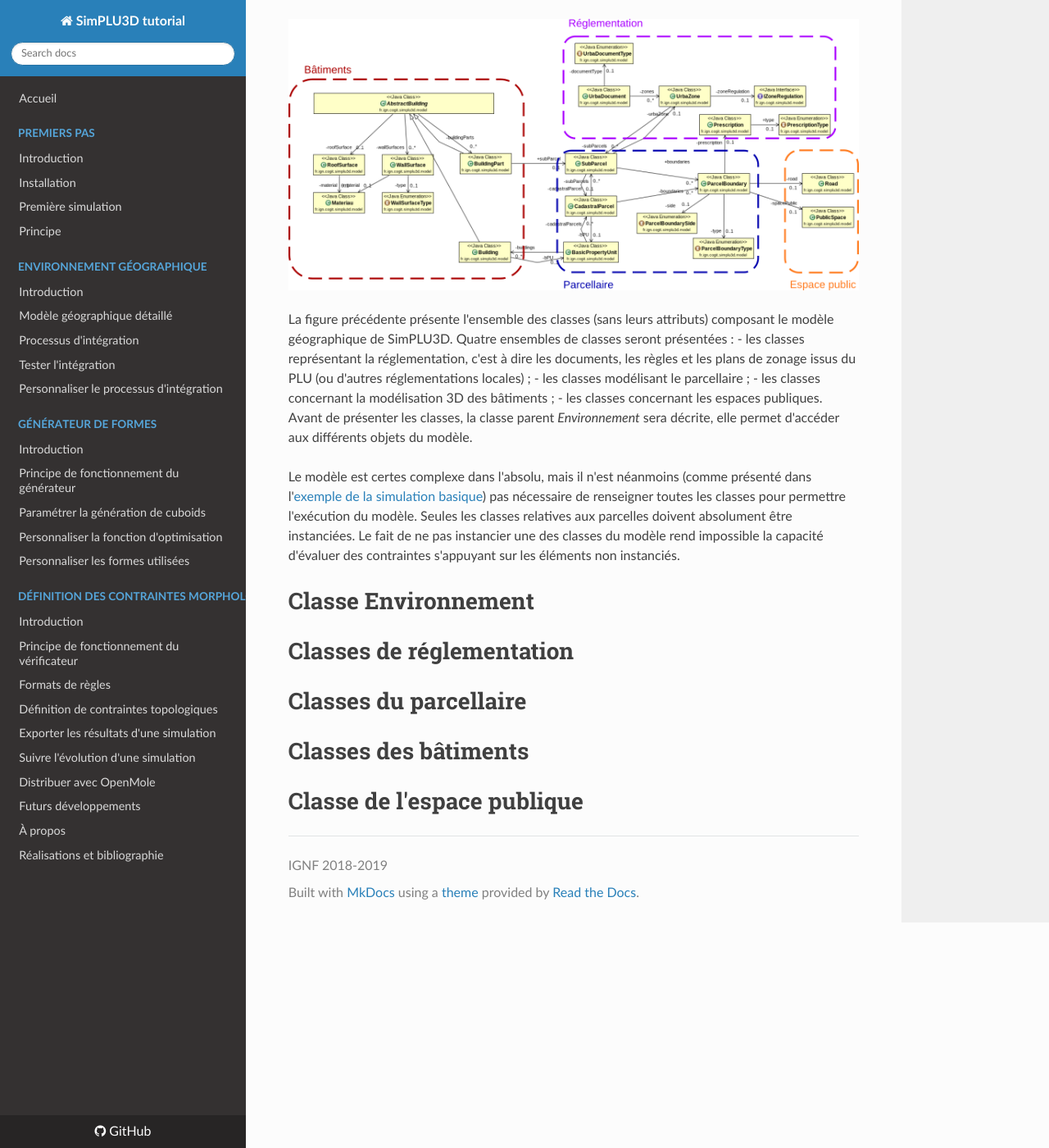
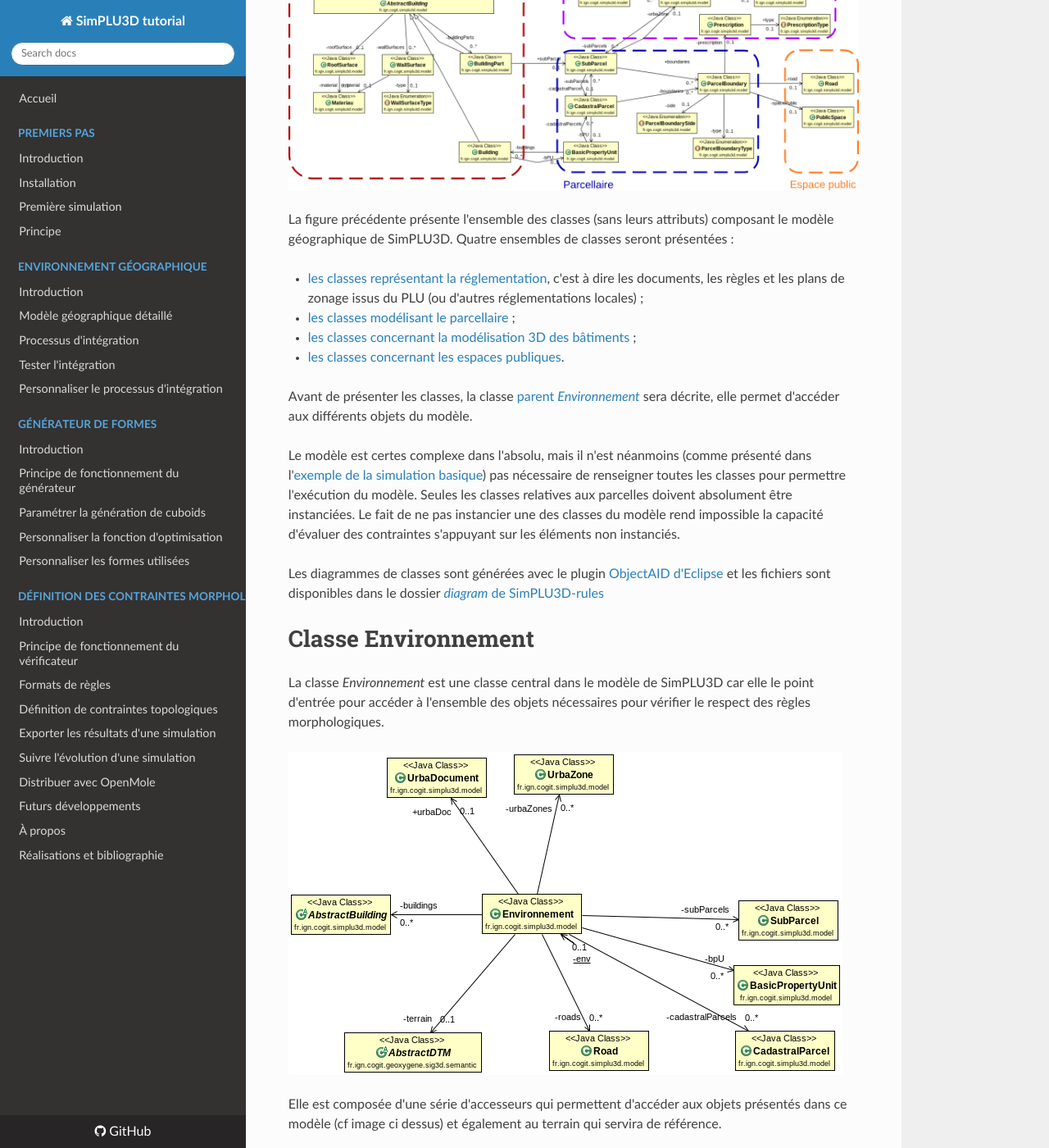
Before and after one commit to SimPLU3D/simplu3D-tutorial, an MkDocs documentation site: the page built from docs/envgeo/modelgeo.md, in a window 1280 px wide and 1400 px high, scrolled down 914 px. Shown: the whole window at 82% size. Built offline with MkDocs 1.6.1, drawn with Linux system fonts in a browser that asks for light colours; nearby versions of some CDN libraries; some of the changed text lies outside the part shown.

Commit message:
Adding ModelGeo info

```diff
--- a/docs/envgeo/modelgeo.md
+++ b/docs/envgeo/modelgeo.md
@@ -28,15 +28,35 @@ Le modèle géographique est instancié dans le package *fr.ign.cogit.simplu3d.m
 
 
  La figure précédente présente l'ensemble des classes (sans leurs attributs) composant le modèle géographique de SimPLU3D. Quatre ensembles de classes seront présentées :
- -  les classes représentant la réglementation, c'est à dire les documents, les règles et les plans de zonage issus du PLU (ou d'autres réglementations locales) ;
- - les classes modélisant le parcellaire ;
- - les classes concernant la modélisation 3D des bâtiments ;
- - les classes concernant les espaces publiques.
- Avant de présenter les classes, la classe parent *Environnement* sera décrite, elle permet d'accéder aux différents objets du modèle.
+
+ - [les classes représentant la réglementation](#classes-de-reglementation), c'est à dire les documents, les règles et les plans de zonage issus du PLU (ou d'autres réglementations locales) ;
+ - [les classes modélisant le parcellaire](#classes-du-parcellaire) ;
+ - [les classes concernant la modélisation 3D des bâtiments](#classes-des-batiments) ;
+ - [les classes concernant les espaces publiques](#classes-de-lespace-publique).
+
+ Avant de présenter les classes, la classe [parent *Environnement*](#classe-environnement) sera décrite, elle permet d'accéder aux différents objets du modèle.
+
+
 
 Le modèle est certes complexe dans l'absolu, mais il n'est néanmoins (comme présenté dans l'[exemple de la simulation basique](../being/first_simulation.md)) pas nécessaire de renseigner toutes les classes pour permettre l'exécution du modèle. Seules les classes relatives aux parcelles doivent absolument être instanciées. Le fait de ne pas instancier une des classes du modèle rend impossible la capacité d'évaluer des contraintes s'appuyant sur les éléments non instanciés.
 
+Les diagrammes de classes sont générées avec le plugin [ObjectAID d'Eclipse](http://www.objectaid.com/) et les fichiers sont disponibles dans le dossier [*diagram* de SimPLU3D-rules](https://github.com/SimPLU3D/simplu3D-rules/tree/master/diagram/)
+
 # Classe Environnement
+
+La classe *Environnement* est une classe central dans le modèle de SimPLU3D car elle le point d'entrée pour accéder à l'ensemble des objets nécessaires pour vérifier le respect des règles morphologiques.
+
+
+![Image présentant la classe Environneemnt de SimPLU3D](./img/environnementdiagram.png)
+
+Elle est composée d'une série d'accesseurs qui permettent d'accéder aux objets présentés dans ce modèle (cf image ci dessus) et également au terrain qui servira de référence.
+
+L'instanciation d'un environnement s'effectue :
+
+- soit lors du chargement de données grâce à l'un des processus d'intégration existant (voir section sur [les processus d'intégration](integration.md)) ;
+- soit par le biais de la méthode statique *Environnement.createEnvironnement()* qui créé un environnement complètement vide.
+
+Dans tous les cas, l'objet environnement est unique, il s'agit d'un singleton que l'on peut récupérer par la méthode statique *Environnement.getInstance()*.
 
 # Classes de réglementation
 
@@ -44,4 +64,4 @@ Le modèle est certes complexe dans l'absolu, mais il n'est néanmoins (comme pr
 
 # Classes des bâtiments
 
-# Classe de l'espace publique
+# Classes de l'espace publique
--- a/mkdocs.yml
+++ b/mkdocs.yml
@@ -10,7 +10,7 @@ nav:
     - 'Modèle géographique détaillé': 'envgeo/modelgeo'
     - "Processus d'intégration": 'envgeo/integration'
     - "Tester l'intégration": 'envgeo/integration-test'
-    - "Personnaliser le processus d'intégration": 'envgeo/integration-test'
+    - "Personnaliser le processus d'intégration": 'envgeo/custom-integration'
 - 'Générateur de formes':
     - 'Introduction': 'generator/intro'
     - 'Principe de fonctionnement du générateur': 'generator/principe'
```
Also changed, not shown: other parts of docs/envgeo/modelgeo.md (+2 -2 lines), docs/envgeo/integration-test.md (+2 -2 lines), docs/envgeo/integration.md (+2 -2 lines), docs/envgeo/intro.md (+3 -3 lines), docs/envgeo/img/environnementdiagram.png (added).
